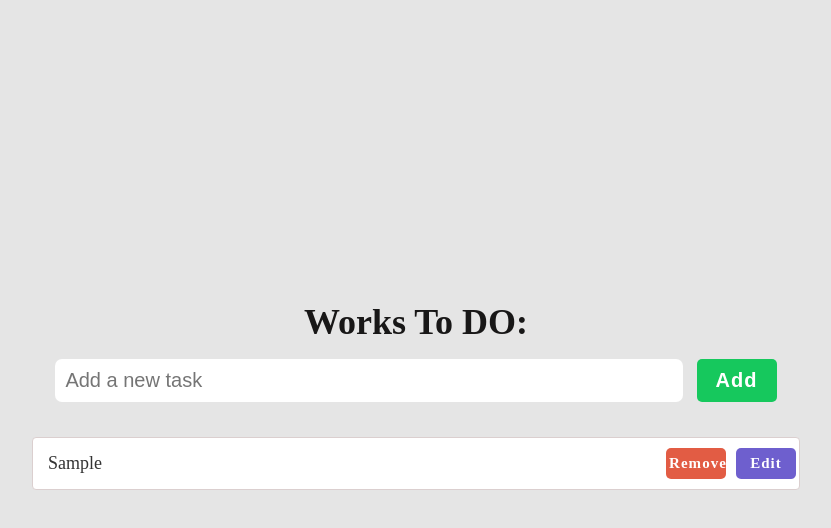
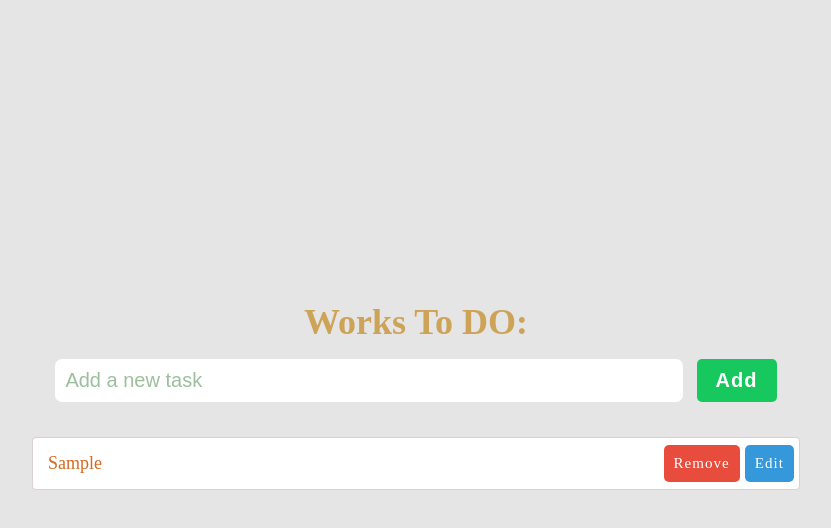
Before and after one commit to sudip22-p/todo_list, a plain HTML site: page index.html in a window 1280 px wide. Both pictures are taken after typing "Sample" into the empty fields and a click on the button "Add". Shown: the whole page, without its empty margins (224-1055 px from the left). Drawn offline with Linux system fonts and the light colour scheme.

Commit message:
btn n text styled

```diff
--- a/style.css
+++ b/style.css
@@ -17,7 +17,7 @@ body{
 h1{
     font-size: 36px;
     user-select: none;
-    color: #181717;
+    color: #cda357;
     margin-bottom: 16px;
 }
 .input{
@@ -38,7 +38,7 @@ h1{
     width: 70%;
     text-align: left;
     border-radius: 7px;
-    color: gray;
+    color: black;
     cursor:text;
 }
 .input input[type="button"]{
@@ -52,6 +52,9 @@ h1{
     cursor: pointer;
     letter-spacing: 1.05px;
     user-select: none;
+}
+.input input[type="text"]::placeholder {
+    color: #9dbf9e;
 }
 .input input[type="button"]:hover{
     background-color: green;
@@ -87,38 +90,39 @@ p{
     width: 100%;
     height: 100%;
     text-align: left;
+    color: chocolate;
 }
-.remove-btn{
-    padding: 7px 3px;
-    background-color: rgb(226, 92, 68);
-    width: 60px;
+.remove-btn {
+    padding: 10px 10px;
     color: white;
     font-size: 15px;
     border-radius: 5px;
-    font-weight: bold;
     cursor: pointer;
     letter-spacing: 1.05px;
     user-select: none;
+    background-color: #e74c3c;
+    border: none;
+    font-weight: normal;
+    transition: background-color 0.3s ease-in-out;
 }
-.remove-btn:hover{
-    background-color: red;
-    transition: 1.2s;
-}
-.edit-btn{
-    letter-spacing: 1.05px;
-    padding: 7px 3px;
-    background-color: rgb(110, 95, 206);
-    width: 60px;
+.edit-btn {
+    padding: 10px 10px;
     color: white;
     font-size: 15px;
     border-radius: 5px;
-    font-weight: bold;
-    margin-left: 10px;
-    margin-right: 3px;
     cursor: pointer;
+    letter-spacing: 1.05px;
     user-select: none;
+    background-color: #3498db;
+    border: none;
+    font-weight: normal;
+    transition: background-color 0.3s ease-in-out;
+    margin-left: 5px;
+    margin-right: 5px;
 }
-.edit-btn:hover{
-    background-color: blue;
-    transition: 1.2s;
+.remove-btn:hover {
+    background-color: #c0392b;
 }
+.edit-btn:hover {
+    background-color: #2980b9;
+}
```
